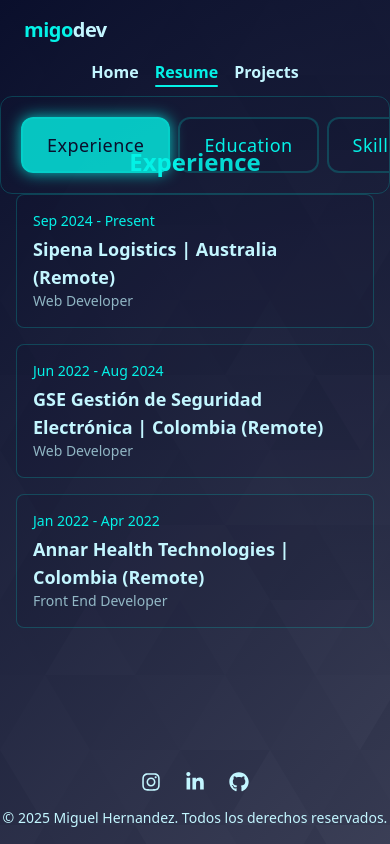
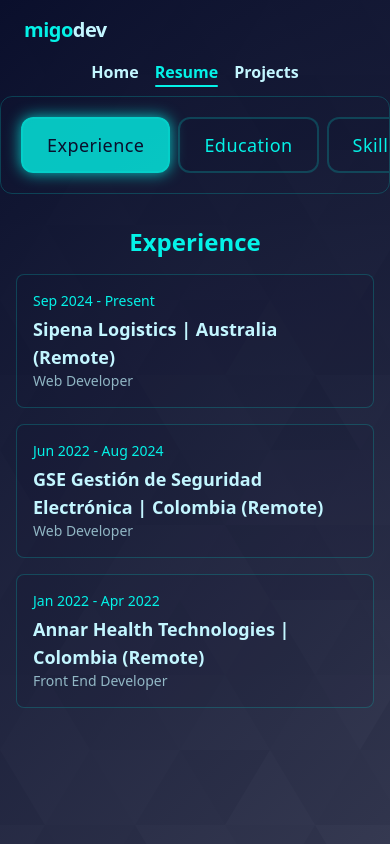
Before and after one commit to Migo1218/migodev, a Next.js app: page /resume in a window 390 px wide. Shown: the top 844 px of the page. Built offline with nearby package versions, Linux system fonts and the light colour scheme.

Commit message:
fix: Adjust section height in ResumeTabs for improved layout consistency

```diff
--- a/src/components/ResumeTabs.tsx
+++ b/src/components/ResumeTabs.tsx
@@ -216,7 +216,7 @@ const ResumeTabs = () => {
   );
 
   return (
-    <section className="max-h-[calc(100vh-10rem)] text-light flex items-center justify-center md:p-24 md:mt-30 mt-16">
+    <section className="h-screen md:max-h-[calc(100vh-10rem)] text-light flex items-center justify-center md:p-24 md:mt-30 mt-16">
       <div className="w-full max-w-7xl h-[calc(100vh-4rem)] md:h-fit flex flex-col md:flex-row gap-8">
         {/* Tabs */}
         {/* MOBILE */}
```
